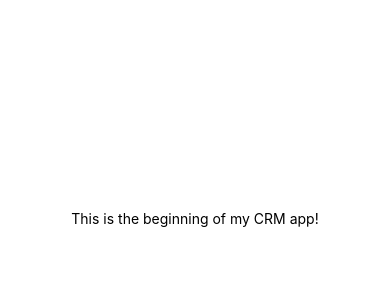
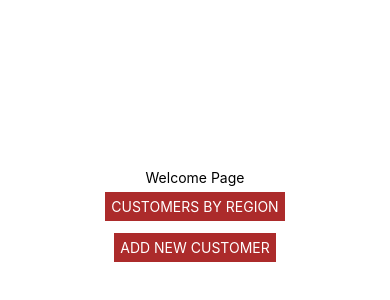
Before and after one commit to meggra7/udacity-react-native-project, a React Native app: screen / in a window 390 px wide. Shown: the part 204-504 px from the top of the page. Built offline with nearby package versions, Linux system fonts and the light colour scheme.

Commit message:
Add starter Welcome screen

```diff
--- a/App.tsx
+++ b/App.tsx
@@ -1,21 +1,8 @@
-import React from "react";
-import { StatusBar } from "expo-status-bar";
-import { StyleSheet, Text, View } from "react-native";
+import React from 'react'
+import { Welcome } from './src/screens/Welcome';
 
 export default function App() {
   return (
-    <View style={styles.container}>
-      <Text>This is the beginning of my CRM app!</Text>
-      <StatusBar style="auto" />
-    </View>
+    <Welcome />
   );
 }
-
-const styles = StyleSheet.create({
-  container: {
-    flex: 1,
-    backgroundColor: "#fff",
-    alignItems: "center",
-    justifyContent: "center",
-  },
-});
--- /dev/null
+++ b/src/screens/Welcome.tsx
@@ -0,0 +1,25 @@
+import React from "react";
+import { Text, View } from "react-native";
+import { appStyles } from "../styles/main";
+import { PrimaryButton } from "../components/buttons";
+
+export const Welcome: React.FC = () => {
+
+  return (
+    <View style={appStyles.container}>
+      <Text>Welcome Page</Text>
+      <PrimaryButton
+        text="Customers by region"
+        onPress={() => {
+          console.log("Button pressed to view customers by region!");
+        }}
+      />
+      <PrimaryButton
+        text="Add new customer"
+        onPress={() => {
+          console.log("Button pressed to add new customer!");
+        }}
+      />
+    </View>
+  );
+};
```
